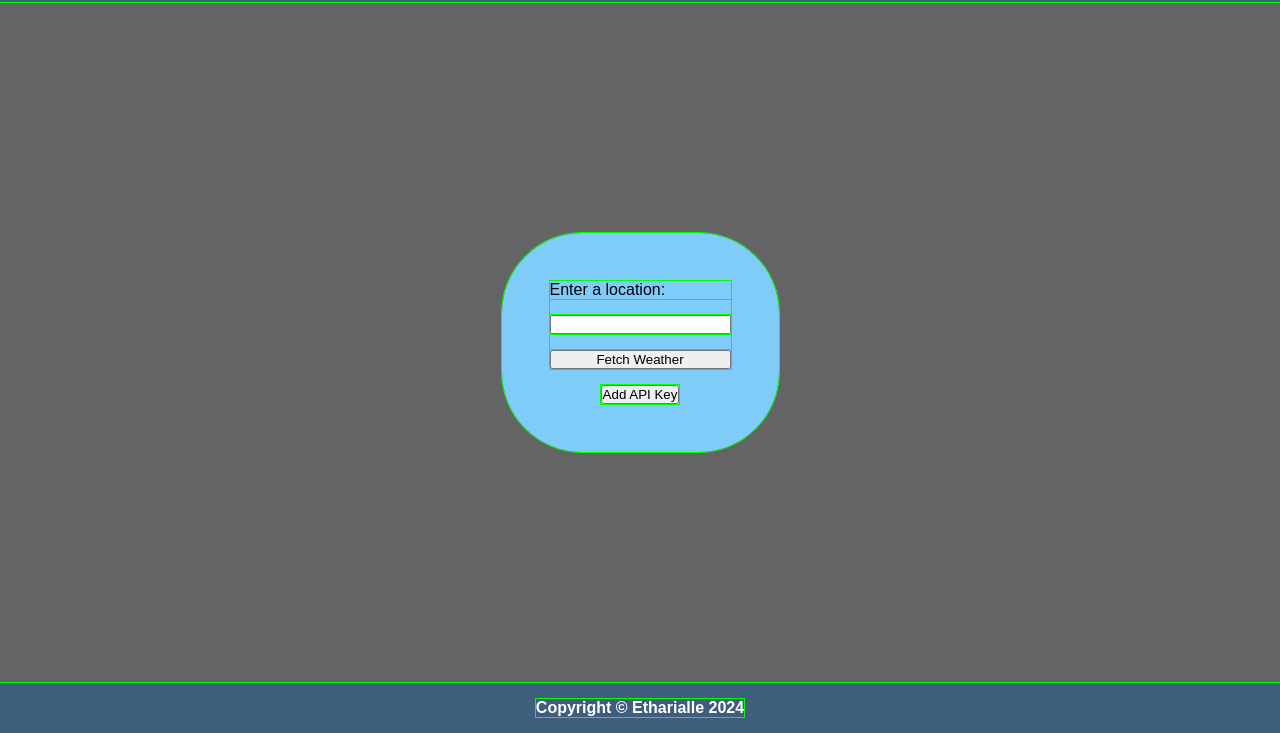
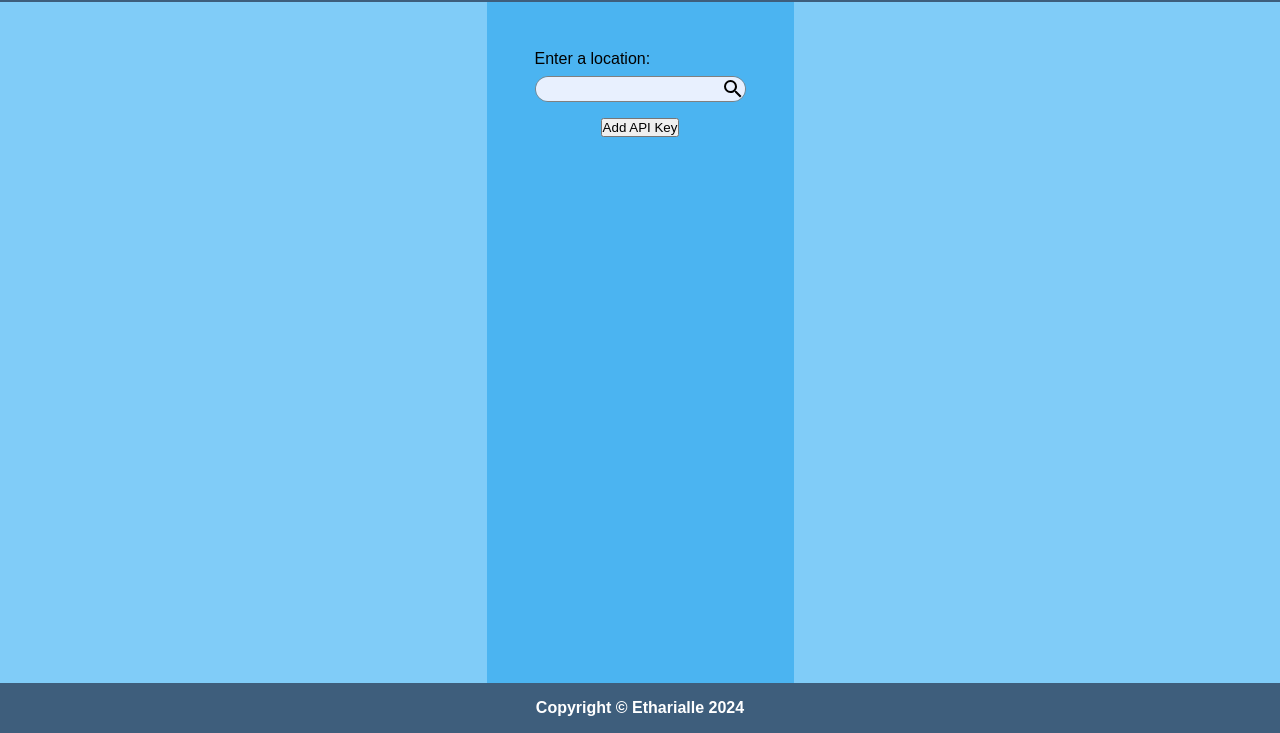
Before and after one commit to Etharialle/weather-api, a website: page index.html in a window 1280 px wide. Shown: the part 67-800 px from the top of the page. Drawn offline with Linux system fonts and the light colour scheme.

Commit message:
reformatted html/css and setup webpack

```diff
--- a/index.html
+++ b/index.html
@@ -11,12 +11,15 @@
     <header>
         <h1>Find the weather anywhere in the world!</h1>
     </header>
-    <main>
-            <!--<h2>City, State, Country</h2>-->
-            <div class="input-div">
-                <label for="city">Enter a location:</label>
-                <input type="text" name="city" id="city">
-                <input type="submit" id="submit" value="Fetch Weather">
+    <main class="bg-color">
+            <div class="main">
+                <div class="input-div">
+                    <label for="city">Enter a location:</label>
+                    <div class="search">
+                        <input type="text" name="city" id="city">
+                        <button id="fetch"><img src="assets/magnify.svg" class="icons"></button>
+                    </div>
+                </div>
             </div>
     </main>
     <footer>
--- a/index.js
+++ b/index.js
@@ -1,4 +1,8 @@
-const fetchButton = document.querySelector("#submit");
+const enterKey = document.querySelector("#city");
+enterKey.addEventListener("keypress", (e) =>{
+    console.log("enter key pressed");
+});
+const fetchButton = document.querySelector("#fetch");
 fetchButton.addEventListener("click", async (e) => {
     if (!localStorage.apiKey) {
         alert("Please Add API Key");
@@ -13,7 +17,7 @@ fetchButton.addEventListener("click", async (e) => {
     e.preventDefault();
 });
 
-const mainTag = document.querySelector("main");
+const mainTag = document.querySelector(".main");
 //if (!localStorage.apiKey) {}
 const apiKeyButton = document.createElement("button");
 apiKeyButton.textContent = "Add API Key";
--- a/style.css
+++ b/style.css
@@ -1,7 +1,7 @@
 * {
     margin: 0;
     padding: 0;
-    outline: lime solid 1px;
+    /*outline: lime solid 1px;*/
 }
 body {
     height: 100svh;
@@ -9,7 +9,7 @@ body {
     display: flex;
     flex-direction: column;
     align-items: center;
-    justify-content: space-between;
+    justify-content: flex-start;
     font-family: Arial, Helvetica, sans-serif;
 }
 header,footer {
@@ -22,21 +22,66 @@ header,footer {
     padding: 1rem;
     width: 100svw;
 }
-main {
+.bg-color {
     background-color: rgb(128, 204, 248);
-    border-radius: 5rem;
-    max-height: 700px;
-    max-width: 700px;
+    width: 100svw;
     display: flex;
     flex-direction: column;
     align-items: center;
-    justify-content: center;
+    justify-content: stretch;
+    gap: 1rem;
+    flex: 1;
+}
+.main {
+    background-color: rgb(75, 180, 241);
+    max-width: 900px;
+    display: flex;
+    flex-direction: column;
+    align-items: center;
+    justify-content: flex-start;
     box-sizing: border-box;
     gap: 1rem;
     padding: 3rem;
+    flex: 1;
 }
 .input-div {
     display: flex;
     flex-direction: column;
-    gap: 1rem;
+    gap: .5rem;
 }
+.icons {
+    height: 1.5rem;
+    vertical-align: middle;
+}
+.search {
+    display: flex;
+    border: grey solid 1px;
+    border-radius: 2rem;
+
+}
+.search:focus-within {
+    outline: rgb(0, 236, 138) solid 2px;
+
+}
+input {
+    background-color: rgb(232, 240, 254);
+    flex-grow: 2;
+    border-top-left-radius: 2rem;
+    border-bottom-left-radius: 2rem;
+    border: none;
+    outline: none;
+    padding-left: .5rem;
+
+}
+input:focus {
+    outline: none;
+    background-color: rgb(232, 240, 254);
+}
+#fetch {
+    background-color: rgb(232, 240, 254);
+    color:rgb(232, 240, 254);
+    border: none;
+    outline: none;
+    border-top-right-radius: 2rem;
+    border-bottom-right-radius: 2rem;
+}
```
Also changed, not shown: package.json (added, +19 -0 lines), assets/magnify.svg (added), webpack.config.js (added), 2 other files.
